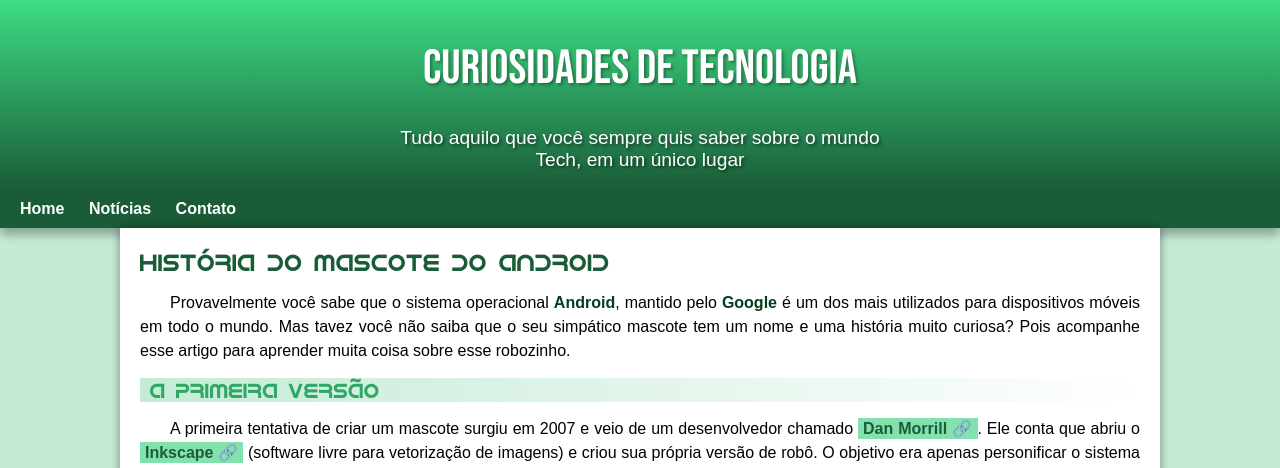
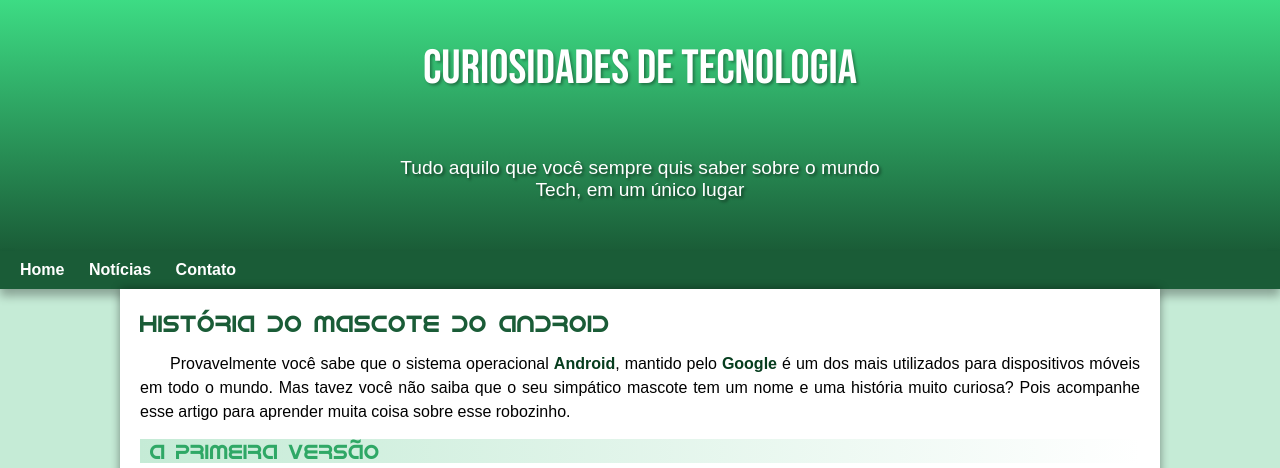
Before and after one commit to codemaster-vini/HTML-CSS, a plain HTML site: page exercicios/ex017/index.html in a window 1280 px wide. Shown: the top 468 px of the page. Drawn offline with Linux system fonts and the light colour scheme.

Commit message:
modified style.css

```diff
--- a/exercicios/ex017/style/style.css
+++ b/exercicios/ex017/style/style.css
@@ -45,7 +45,7 @@ header{
 }
 
 header > h1{
-    margin-bottom: 20px;
+    padding-bottom: 10px;
     font-family: var(--fonte-destaque);
     font-size: 3em;
     text-shadow: 2px 2px 3px rgba(0, 0, 0, 0.329);
@@ -57,7 +57,7 @@ header > p{
     font-size: 1.2em;
     max-width: 500px;
     margin: auto;
-    padding: 10px;
+    padding: 50px;
     text-shadow: 2px 2px 3px rgba(0, 0, 0, 0.486);
 }
 
```
